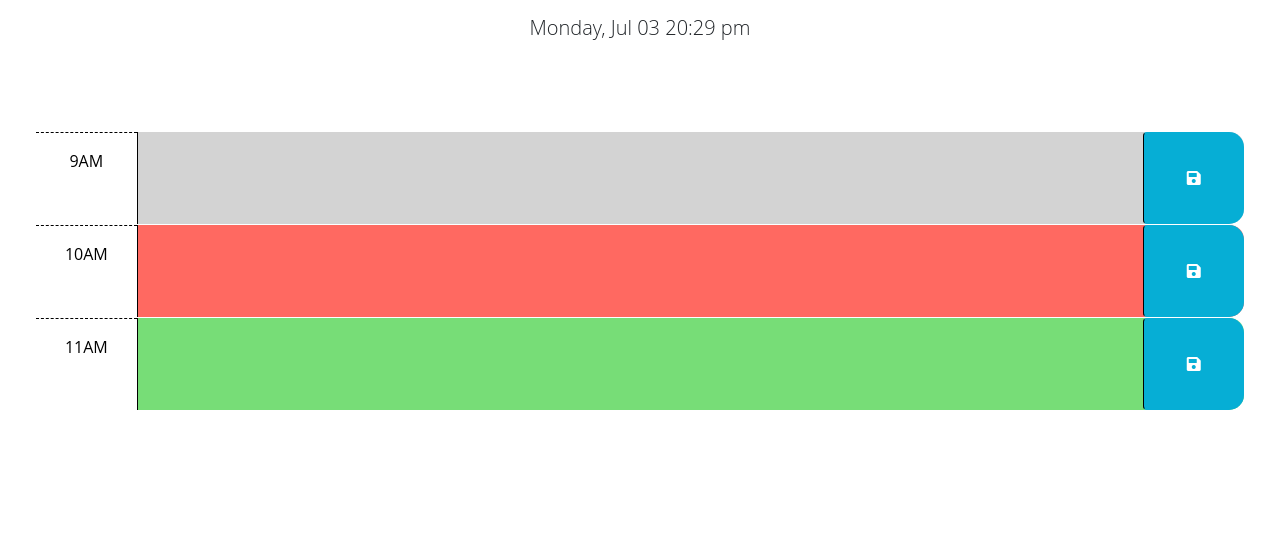
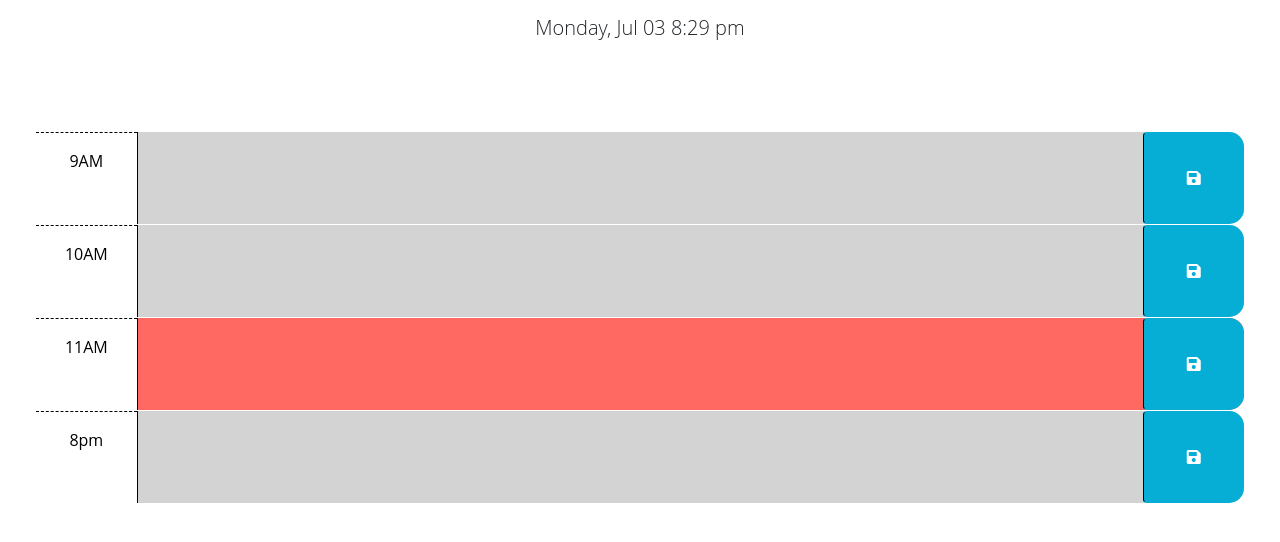
Before and after one commit to Ch40s1/Day-Planner, a plain HTML site: page index.html in a window 1280 px wide. Shown: the part 166-708 px from the top of the page. Drawn offline with nearby package versions, Linux system fonts and the light colour scheme.

Commit message:
made a div container clone using jquery for future iteration

```diff
--- a/index.html
+++ b/index.html
@@ -42,7 +42,7 @@
         -->
 
       <!-- Example of a past time block. The "past" class adds a gray background color. -->
-      <div id="hour-9" class="row time-block past">
+      <div id="hour-9" class="row time-block">
         <div class="col-2 col-md-1 hour text-center py-3">9AM</div>
         <textarea class="col-8 col-md-10 description" rows="3" data-target="description1"> </textarea>
         <button class="btn saveBtn col-2 col-md-1" aria-label="save" data-target="description1">
@@ -51,7 +51,7 @@
       </div>
 
       <!-- Example of a present time block. The "present" class adds a red background color. -->
-      <div id="hour-10" class="row time-block present">
+      <div id="hour-10" class="row time-block">
         <div class="col-2 col-md-1 hour text-center py-3">10AM</div>
         <textarea class="col-8 col-md-10 description" rows="3" data-target="description2"> </textarea>
         <button class="btn saveBtn col-2 col-md-1" aria-label="save" data-target="description2">
@@ -60,7 +60,7 @@
       </div>
 
       <!-- Example of a future time block. The "future" class adds a green background color. -->
-      <div id="hour-11" class="row time-block future">
+      <div id="hour-11" class="row time-block">
         <div class="col-2 col-md-1 hour text-center py-3">11AM</div>
         <textarea class="col-8 col-md-10 description" rows="3" data-target="description3"> </textarea>
         <button class="btn saveBtn col-2 col-md-1" aria-label="save" data-target="description3">
--- a/script.js
+++ b/script.js
@@ -3,10 +3,12 @@
 // in the html.
 let currentDayBox = $('#currentDay');
 let currentDay = dayjs();
-let currentHour = dayjs().format("H");
-currentDayBox.text(currentDay.format("dddd, MMM DD " + currentHour + ":mm a"));
+let currentHour = dayjs().format("h");
+let currentMeridiem = dayjs().format('a');
+currentDayBox.text(currentDay.format("dddd, MMM DD h:mm a"));
+console.log(currentMeridiem);
 // .text("hi!");
-
+let divCounter = 0;
 
 $(function () {
   // TODO: Add a listener for click events on the save button. This code should
@@ -21,6 +23,63 @@ $(function () {
     test every line with console.log
     if messed up look up solutions
     repeat */
+    // <div id="hour-9" class="row time-block">
+    //     <div class="col-2 col-md-1 hour text-center py-3">9AM</div>
+    //     <textarea class="col-8 col-md-10 description" rows="3" "> </textarea>
+    //     <button class="btn saveBtn col-2 col-md-1" aria-label="save"">
+    //       <i class="fas fa-save" aria-hidden="true"></i>
+    //     </button>
+    // </div>
+    // const divContainer = $(".container-fluid");
+    // const rowDiv = createElement('div');
+    // rowDiv.setAttribute("id","hour-" + currentHour);
+    // rowDiv.setAttribute('class', 'row time-block');
+    // const stylingDiv = createElement('div');
+    // stylingDiv.setAttribute('class', 'col-2 col-md-1 hour text-center py-3');
+    // stylingDiv.textContent = `${currentHour}${currentMeridiem}`;
+    // const textArea = createElement('textarea');
+    // textArea.setAttribute('col-8 col-md-10 description');
+    // textArea.setAttribute("rows", '3');
+    // const btn = createElement('button');
+    // btn.setAttribute('class', 'btn saveBtn col-2 col-md-1');
+    // btn.setAttribute('aria-label', 'save');
+    // const saveIcon = createElement('i');
+    // saveIcon.setAttribute('class', 'fas fa-save');
+    // saveIcon.setAttribute('aria-hidden', 'true');
+
+
+    // rowDiv.appendChild(stylingDiv);
+    // rowDiv.appendChild(textArea);
+    // rowDiv.appendChild(btn);
+    // btn.appendChild(saveIcon);
+
+    // divContainer.appendChild(rowDiv);
+const divContainer = $(".container-fluid");
+
+const rowDiv = $("<div>").attr("id", "hour-" + currentHour).addClass("row time-block");
+
+const stylingDiv = $("<div>").addClass("col-2 col-md-1 hour text-center py-3").text(currentHour + currentMeridiem);
+
+const textArea = $("<textarea>").addClass("col-8 col-md-10 description").attr("rows", "3");
+
+const btn = $("<button>").addClass("btn saveBtn col-2 col-md-1").attr("aria-label", "save");
+
+const saveIcon = $("<i>").addClass("fas fa-save").attr("aria-hidden", "true");
+
+btn.append(saveIcon);
+rowDiv.append(stylingDiv, textArea, btn);
+divContainer.append(rowDiv);
+
+
+  //loop to create divs based on hours a day
+  // for(var i =0; i<12; i++){
+
+  // }
+
+  //add class to first div
+  //append div to class container-fluid
+
+
 
   // Select text box
 const userText = $('.description');
@@ -61,13 +120,28 @@ let timeSection = $('.time-block');
   //
 timeSection.each(function(){
   //set testing current hour
+  let currentHour = 11;
   //get current id of timeSection
+  const idOfTimeSection = $(this).attr('id');
+  //uses match method to extract the number part of the id and converts it to a integer
+  const numericId = parseInt(idOfTimeSection.match(/\d+/)[0]);
    //if id < current hour
+   if(numericId < currentHour){
    //then set class to past
+    // $(this).removeClass("past" || "present" || "future");
+    $(this).addClass('past')
+   }else if(numericId > currentHour){
+    // $(this).removeClass("past" || "present" || "future");
+    $(this).addClass('future')
+   }else{
+    // $(this).removeClass("past" || "present" || "future");
+    $(this).addClass('present')
+   }
    //else if id > current hour
    //then set class to future
    //else
    //set class to current
+
 });
   // TODO: Add code to get any user input that was saved in localStorage and set
   // the values of the corresponding textarea elements. HINT: How can the id
```
